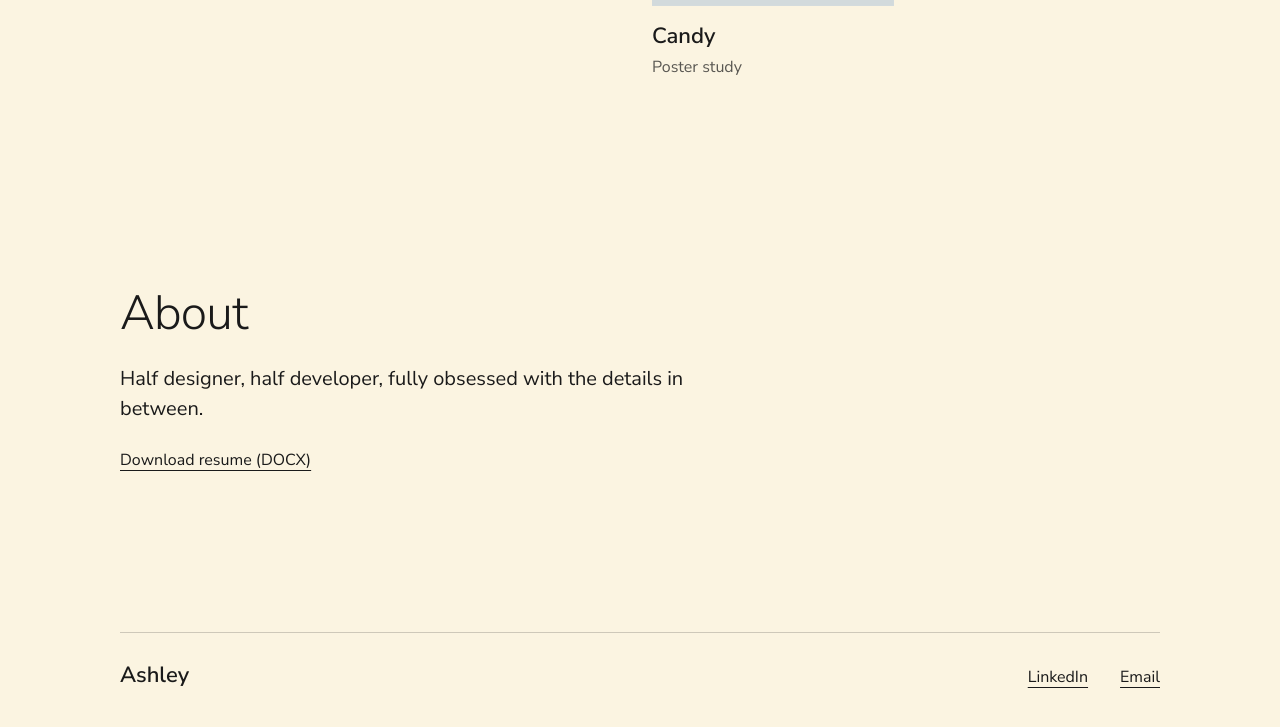
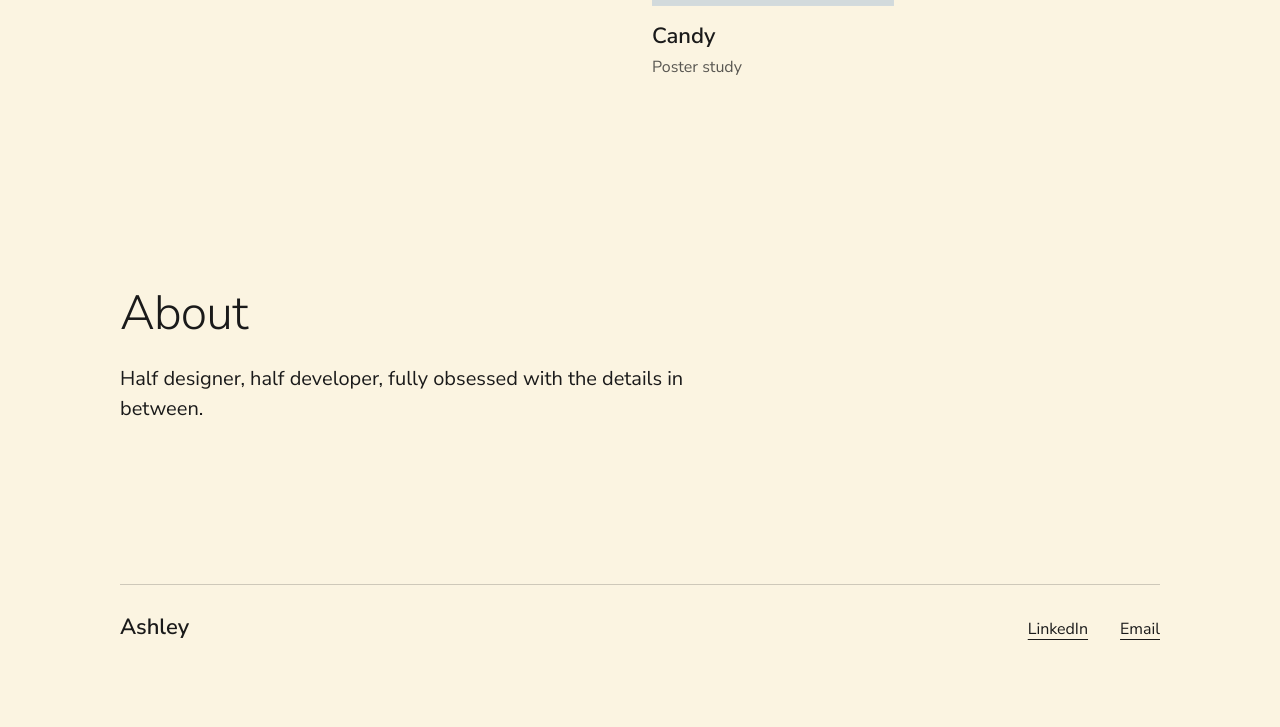
Before and after one commit to AshleyMa9242/AshleyWebsite, a plain HTML site: page index.html in a window 1280 px wide. Shown: the part 3106-3833 px from the top of the page. Drawn offline with Linux system fonts and the light colour scheme; a web font is replaced by a local one.

Commit message:
remove resume

```diff
--- a/index.html
+++ b/index.html
@@ -78,7 +78,6 @@
       </section>
       <section id="about" class="about" aria-labelledby="about-title">
         <h2 id="about-title">About</h2><p class="body-large">Half designer, half developer, fully obsessed with the details in between.</p>
-        <div id="resume" class="resume"><a class="contact-link" href="assets/Ashley_Ma_Resume.docx" download>Download resume (DOCX)</a></div>
       </section>
     </main>
     <footer id="contact" class="site-footer"><div class="footer-row"><p class="signature">Ashley</p><div class="footer-links"><a class="contact-link" href="https://www.linkedin.com/in/ashleymadesign/">LinkedIn</a><a class="contact-link" href="mailto:Ashley.ma0902@gmail.com">Email</a></div></div></footer>
```
